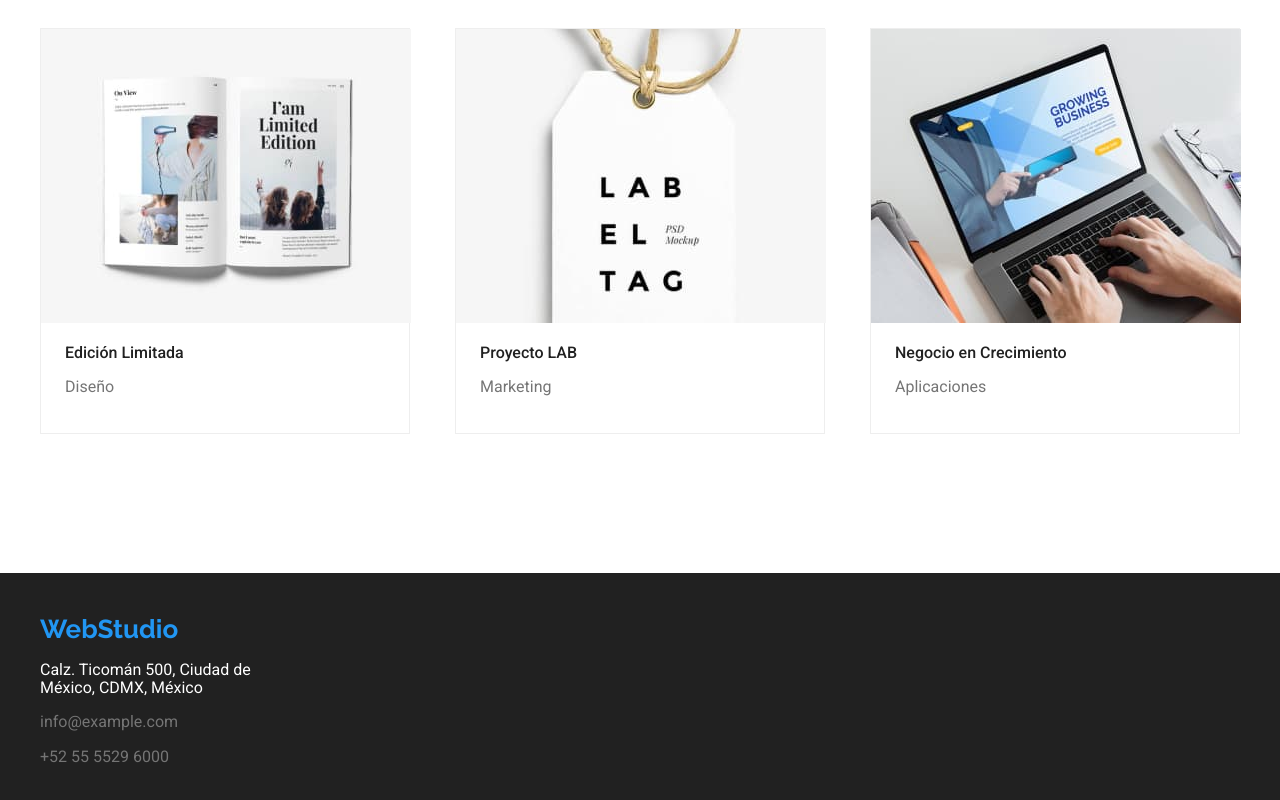
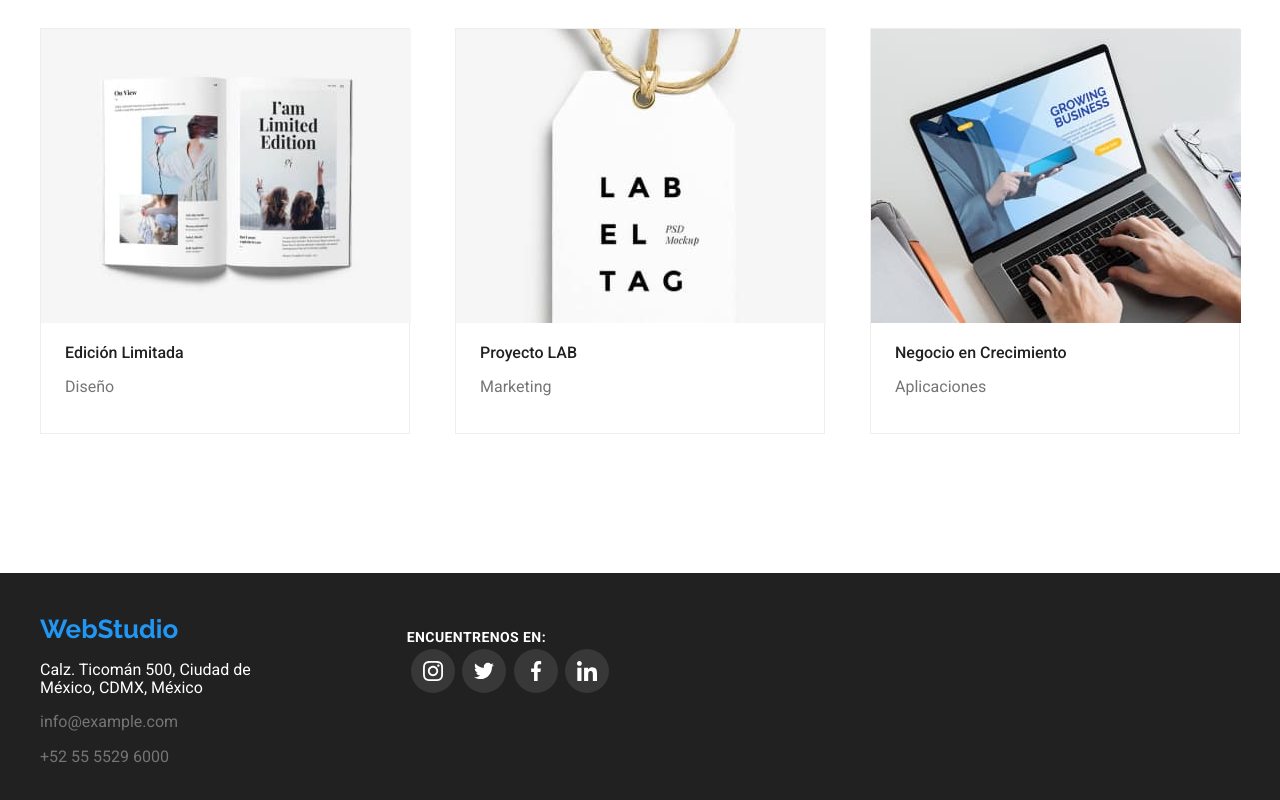
Before and after one commit to colave77/goit-markup-hw-04, a plain HTML site: page portfolio.html in a window 1280 px wide. Shown: the part 1132-1932 px from the top of the page. Drawn offline with nearby package versions, Linux system fonts and the light colour scheme.

Commit message:
Work 4 for the check

```diff
--- a/css/styles.css
+++ b/css/styles.css
@@ -116,12 +116,14 @@ h4 {margin: 0px;}
 }
 
 .title-section {
-    background-color: var(--black-color);
+    background: url(./font-image.png) no-repeat;
+    opacity: 0.7;
     display: flex;
     flex-direction: column;
     justify-content: center;
     align-items: center;
     height: 600px;
+    background-position: center;
 }
 
 .title-big {
@@ -282,7 +284,9 @@ h4 {margin: 0px;}
 .space-name-images {
     padding-left: 24px;
 }
-
+.space-footer {
+    padding-left: 156px;
+}
 .border-images {
     margin: 0;
 }
@@ -327,6 +331,13 @@ h4 {margin: 0px;}
     0px 4px 4px rgba(0, 0, 0, 0.06),
     1px 4px 6px rgba(0, 0, 0, 0.16);
     cursor: pointer;
+}
+.text-icons{
+    font-weight: 700;
+    font-size: 14px;
+    line-height: 16px;
+    letter-spacing: 0.03em;
+    text-transform: uppercase;
 }
 
 /* svgs */
@@ -400,3 +411,19 @@ h4 {margin: 0px;}
     border: 1px solid var(--blue-color);
     fill: var(--blue-color);
 }
+
+.icon-footer-font{
+    height: 44px;
+    width: 44px;
+    background-color: rgba(255, 255, 255, 0.1);
+    border-radius: 50%;
+    fill: var(--white-color);
+    display: flex;
+    align-items: center;
+    justify-content: center;
+    }
+
+.icon-footer-font:hover{
+    background-color: var(--blue-color);
+    fill: var(--white-color);
+        }
--- a/portfolio.html
+++ b/portfolio.html
@@ -22,6 +22,7 @@
           <a href="http://www.elwebstudio.com" class="not-line">
             <h4 class="webstudio-logo">WebStudio</h4>
           </a>
+
           <nav class="menu nav-width">
             <ul class="menu unpointing">
               <li class="item">
@@ -44,8 +45,18 @@
         </div>
         <div class="menu">
           <ul class="menu unpointing">
-            <li class="item not-line mail-tel">info@devstudio.com</li>
-            <li class="not-line mail-tel">+52 55 5529 6000</li>
+            <li class="item not-line mail-tel">
+              <svg class="icon-header">
+                <use href="./images/symbol-defs.svg#icon-mail"></use>
+              </svg>
+              info@devstudio.com
+            </li>
+            <li class="not-line mail-tel">
+              <svg class="icon-header">
+                <use href="./images/symbol-defs.svg#icon-phone"></use>
+              </svg>
+              +52 55 5529 6000
+            </li>
           </ul>
         </div>
       </div>
@@ -224,7 +235,8 @@
     </main>
     <!-- Parte final de la pagina donde se describe el pie de pagina  -->
     <footer class="info-section-footer">
-      <div class="container">
+      <div class="container menu">
+        <div>
           <a class="webstudio-logo space-info-sec">WebStudio</a>
           <p class="space-info-sec">
             Calz. Ticomán 500, Ciudad de <br />
@@ -233,6 +245,40 @@
           <p class="not-line mail-tel space-info-sec">info@example.com</p>
           <p class="mail-tel space-info-sec">+52 55 5529 6000</p>
         </div>
+        <div class="space-footer">
+          <p class="text-icons">ENCUENTRENOS EN:</p>
+          <ul class="icon-all-team unpointing">
+            <li>
+              <div class="icon-footer-font">
+                <svg class="icon-team-info">
+                  <use href="./images/symbol-defs.svg#icon-instagram"></use>
+                </svg>
+              </div>
+            </li>
+            <li>
+              <div class="icon-footer-font">
+                <svg class="icon-team-info">
+                  <use href="./images/symbol-defs.svg#icon-twitter"></use>
+                </svg>
+              </div>
+            </li>
+            <li>
+              <div class="icon-footer-font">
+                <svg class="icon-team-info">
+                  <use href="./images/symbol-defs.svg#icon-facebook"></use>
+                </svg>
+              </div>
+            </li>
+            <li>
+              <div class="icon-footer-font">
+                <svg class="icon-team-info">
+                  <use href="./images/symbol-defs.svg#icon-linkedin"></use>
+                </svg>
+              </div>
+            </li>
+          </ul>
+        </div>
+      </div>
     </footer>
   </body>
 </html>
```
Also changed, not shown: index.html (+36 -1 lines), css/font-image.png (added). Lines whose indentation alone changed are shown as unchanged.
